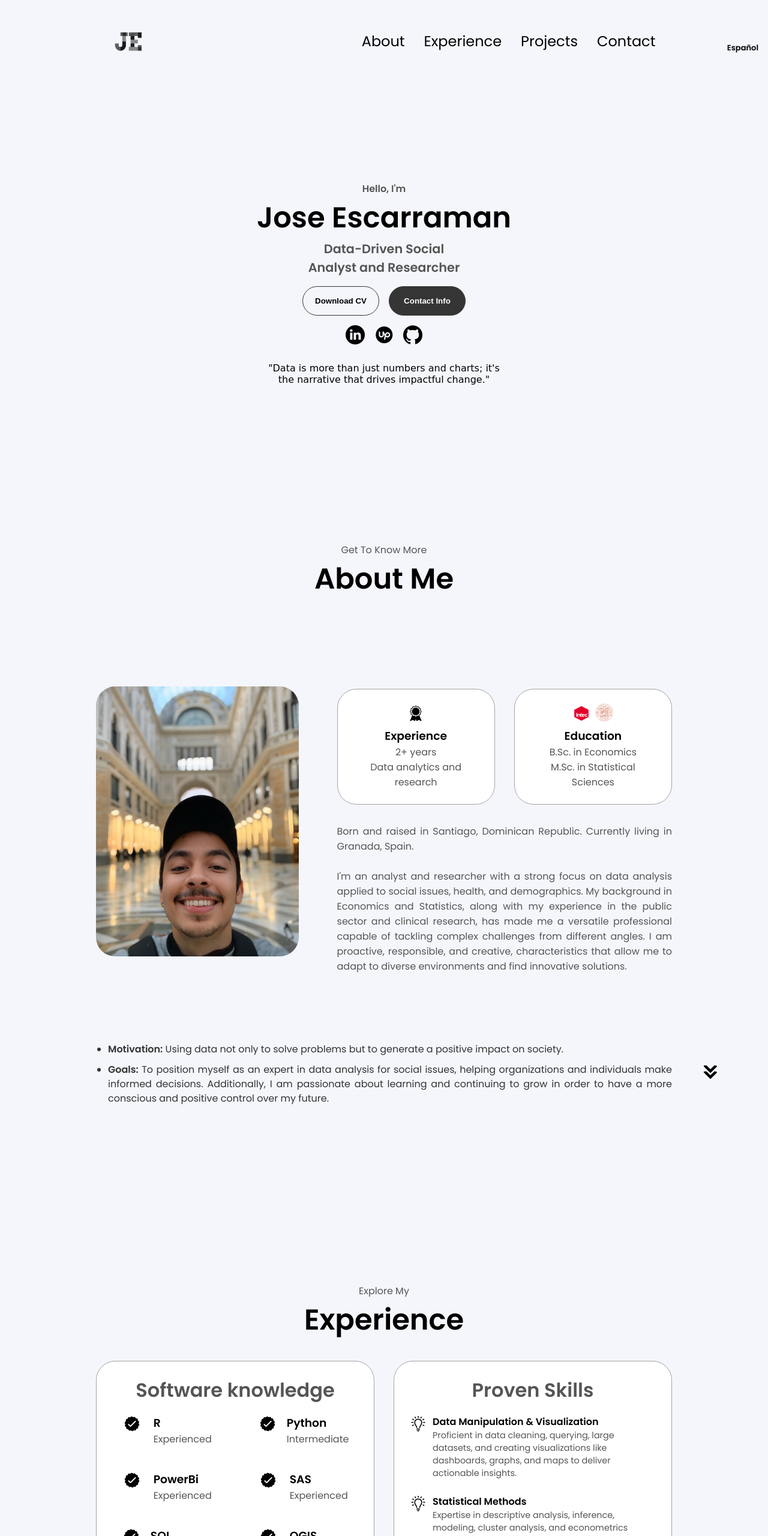
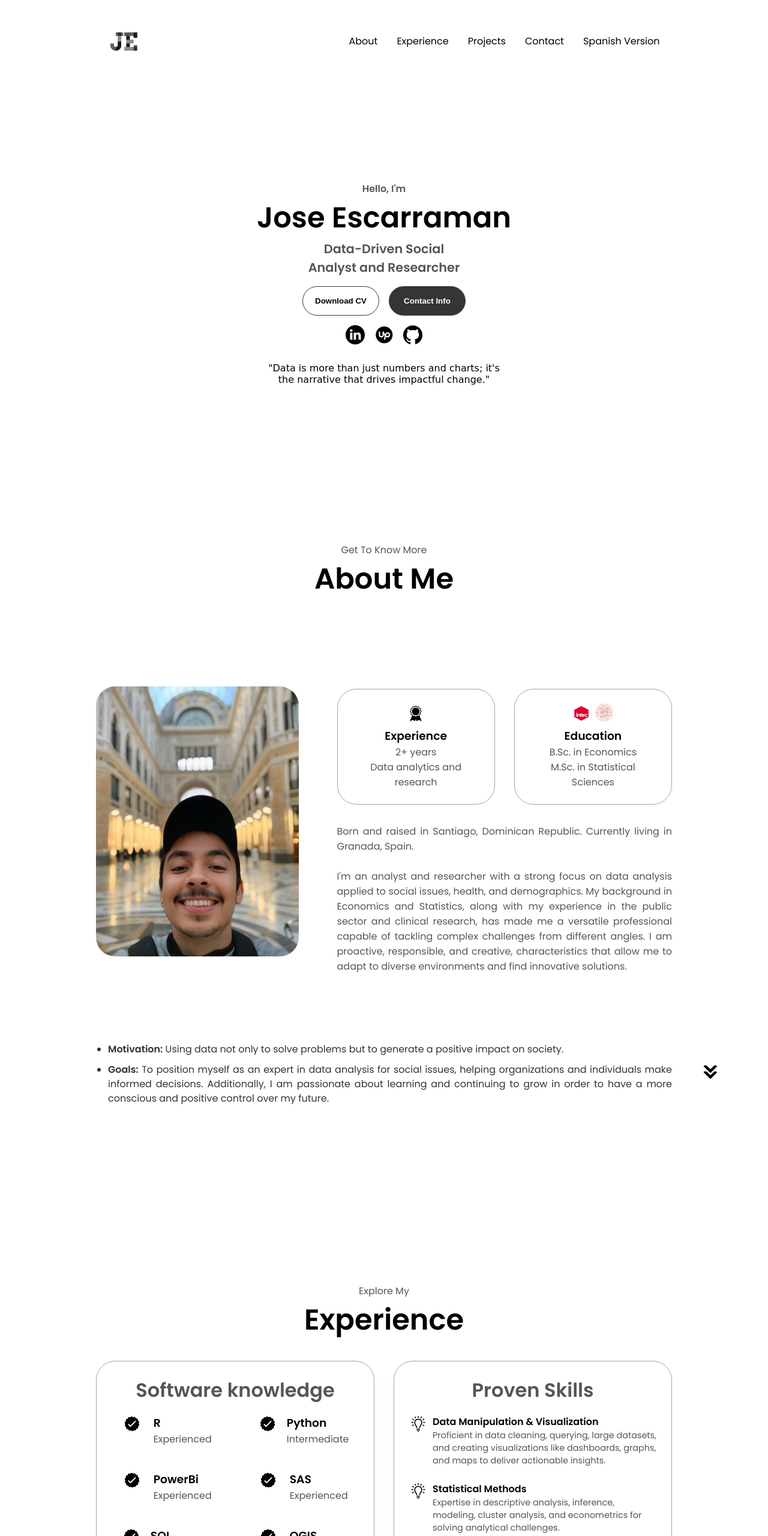
Before and after one commit to josegabriel8/Portfolio_website, a plain HTML site: page index.html in a window 1280 px wide. Shown: the top 2560 px of the page at 60% size. Drawn offline with Linux system fonts and the light colour scheme.

Commit message:
finished 3

```diff
--- a/index.html
+++ b/index.html
@@ -10,9 +10,6 @@
     <link rel="icon" href="./assets/logo 2.png" type="image/x-icon">
   </head>
   <body>
-    <nav id="language-switch">
-      <a href="index_es.html">Español</a>
-    </nav>
     <nav id="desktop-nav">
       <div class="logo">
         <img
@@ -25,6 +22,7 @@
           <li><a href="#experience">Experience</a></li>
           <li><a href="#projects">Projects</a></li>
           <li><a href="#contact">Contact</a></li>
+          <li><a href="index_es.html">Spanish Version</a></li>
         </ul>
       </div>
     </nav>
@@ -44,6 +42,7 @@
           <li><a href="#experience" onclick="toggleMenu()">Experience</a></li>
           <li><a href="#projects" onclick="toggleMenu()">Projects</a></li>
           <li><a href="#contact" onclick="toggleMenu()">Contact</a></li>
+          <li><a href="index_es.html" onclick="toggleMenu()">Spanish</a></li>
         </div>
       </div>
     </nav>
--- a/style.css
+++ b/style.css
@@ -9,7 +9,7 @@
 
 body {
   font-family: "Poppins", sans-serif;
-  background-color: #f4f6fc;
+  background-color: #ffffff;
 }
 
 html {
@@ -30,8 +30,7 @@ a,
 /* DESKTOP NAV */
 
 #language-switch {
-  position: absolute;
-  top: 10px;
+  top: 15px;
   right: 10px;
   padding: 2px 6px;
   border-radius: 5px;
@@ -58,7 +57,7 @@ nav {
 .nav-links {
   gap: 2rem;
   list-style: none;
-  font-size: 1.5rem;
+  font-size: 1rem;
 }
 
 a {
@@ -399,7 +398,7 @@ section {
 .experience-details-container {
   display: block;
   justify-content: center;
-  flex-direction: column;
+  flex-direction: row;
 }
 
 .article-container1 {
@@ -431,7 +430,7 @@ article {
 
 .article-container2 article {
   display: flex;
-  width: 23rem;
+  width: auto;
   justify-content: space-around;
   gap: 0.5rem;
 }
```
Also changed, not shown: index_es.html (+3 -4 lines).
